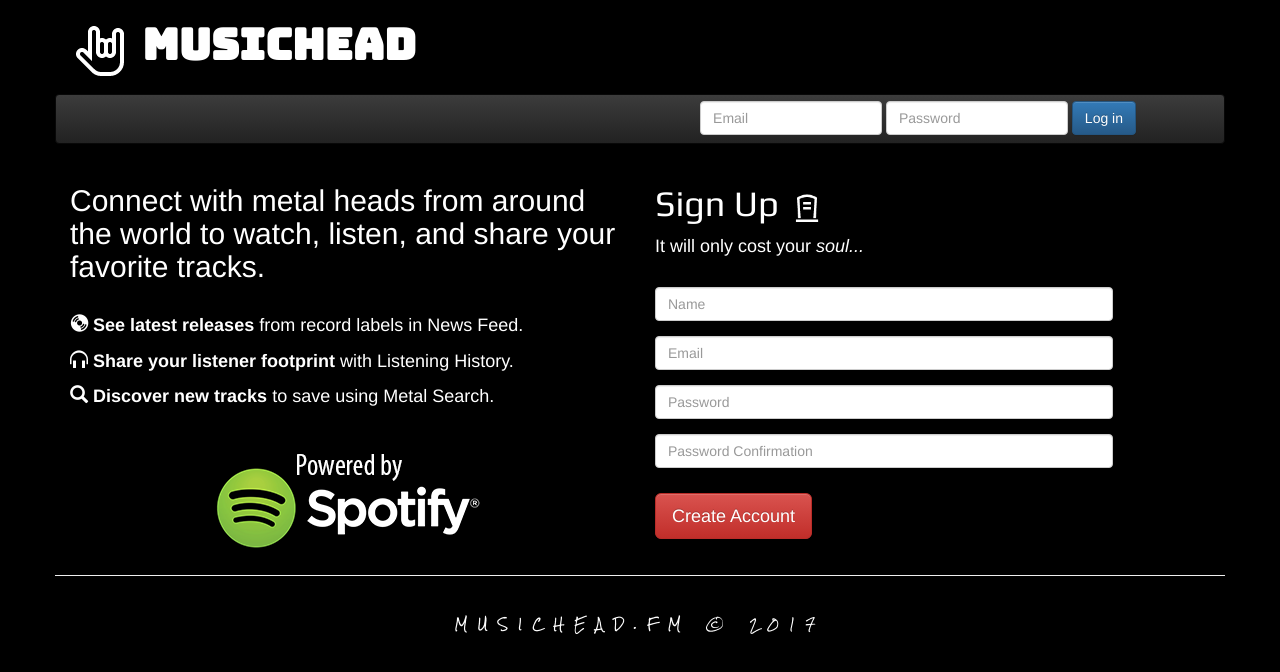
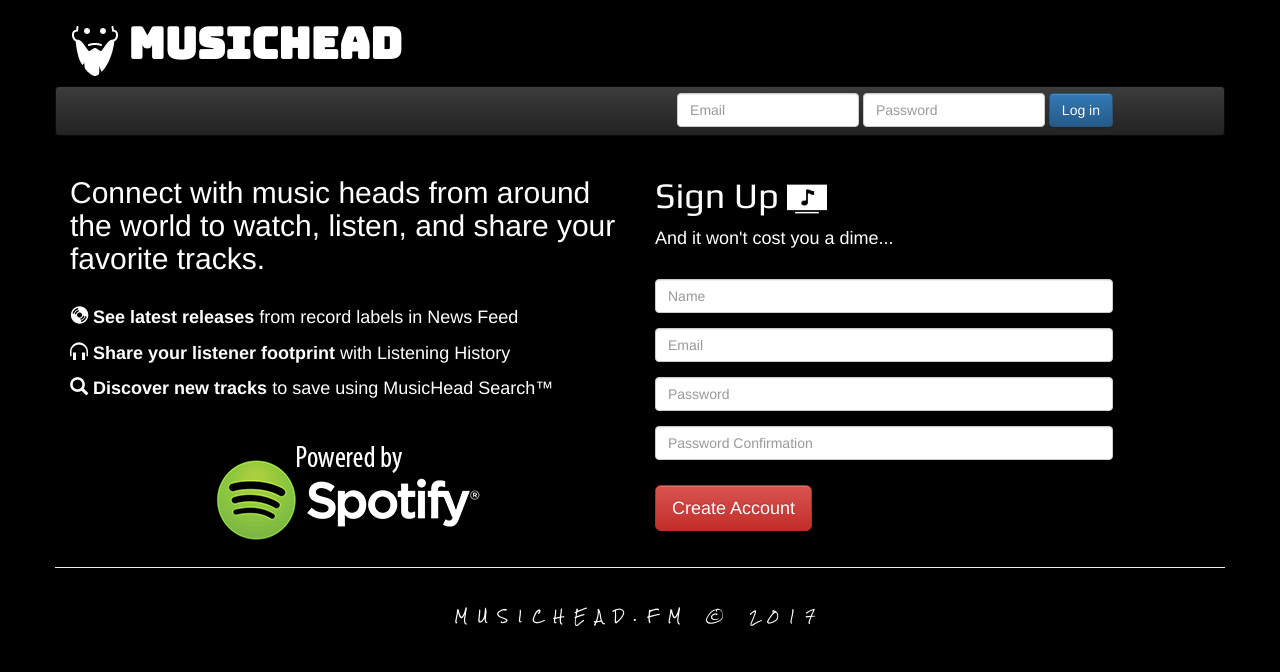
Before and after one commit to drumnation/musichead, a React (Create React App) app in the folder auto-metal-jsclient/: page / in a window 1280 px wide. Shown: the top 672 px of the page. Built offline with nearby package versions, Linux system fonts and the light colour scheme; a web font is replaced by a local one.

Commit message:
more fixes and minor improvements. need sleep...

```diff
--- a/auto-metal-jsclient/src/App.css
+++ b/auto-metal-jsclient/src/App.css
@@ -155,3 +155,7 @@
 .spotify-connect-button {
   margin-right: 25px;
 }
+
+.login-button {
+  margin-right: 23px;
+}
--- a/auto-metal-jsclient/src/components/header/topNavLoggedOut.jsx
+++ b/auto-metal-jsclient/src/components/header/topNavLoggedOut.jsx
@@ -43,7 +43,7 @@
                         <h2>
                             <strong>
                                 <Link className="brand" to="/">
-                                    <img alt="metal hand logo" src="/assets/metal-hand-icon-2-1.png" /> <span className="logo">MusicHead</span>
+                                    <img alt="metal hand logo" src="/assets/long-beard-2-1.png" /> <span className="logo">MusicHead</span>
                                 </Link>
                             </strong>
                         </h2>
@@ -63,7 +63,7 @@
                                     <FormControl value={this.state.password} type="password" placeholder="Password" onChange={(event) => this.setState({password: event.target.value})}/>
                                 </FormGroup>
                                     {' '}
-                                <Button bsStyle="primary" type="submit">Log in</Button>
+                                <Button className="login-button" bsStyle="primary" type="submit">Log in</Button>
                             </Form>
                         </Nav>
                     </Navbar>
--- a/auto-metal-jsclient/src/components/home/homeLoggedIn.jsx
+++ b/auto-metal-jsclient/src/components/home/homeLoggedIn.jsx
@@ -22,7 +22,8 @@
     render() {
         return(
             <Switch>
-                <Route exact path='/' component={HomeFeed}/>
+                {/*<Route exact path='/' component={HomeFeed}/>*/}
+                <Route exact path='/' component={SearchForTrack}/>
                 <Route path='/artist' component={SearchForArtist}/>
                 <Route path='/album' component={SearchForAlbum}/>
                 <Route path='/track' component={SearchForTrack}/>
--- a/auto-metal-jsclient/src/components/home/homeLoggedOut.jsx
+++ b/auto-metal-jsclient/src/components/home/homeLoggedOut.jsx
@@ -56,9 +56,9 @@
 
                             <div className="text-left">
                                 <h1>
-                                    Sign Up <img src="/assets/cemetary-3-1.png" style={tombstone} alt="tombstone"/>
+                                    Sign Up <img src="/assets/music-video-1-1.png" style={tombstone} alt="tombstone"/>
                                 </h1>
-                                <h4>It will only cost your <i>soul...</i></h4>
+                                <h4>And it won't cost you a dime...</h4>
                                 <br/>
                             </div>
 
@@ -124,12 +124,12 @@
                             </Form>
                         </Col>
                         <Col md={6} mdPull={6}>
-                            <h2 className="text-left">Connect with metal heads from around the world to watch, listen, and share your favorite tracks.</h2>
+                            <h2 className="text-left">Connect with music heads from around the world to watch, listen, and share your favorite tracks.</h2>
                             <br/>
                             <div className="text-left">
-                                <p style={features}><Glyphicon glyph="cd" /> <strong>See latest releases</strong> from record labels in News Feed.</p>
-                                <p style={features}><Glyphicon glyph="headphones" /> <strong>Share your listener footprint</strong> with Listening History.</p>
-                                <p style={features}><Glyphicon glyph="search" /> <strong>Discover new tracks</strong> to save using Metal Search.</p>
+                                <p style={features}><Glyphicon glyph="cd" /> <strong>See latest releases</strong> from record labels in News Feed</p>
+                                <p style={features}><Glyphicon glyph="headphones" /> <strong>Share your listener footprint</strong> with Listening History</p>
+                                <p style={features}><Glyphicon glyph="search" /> <strong>Discover new tracks</strong> to save using MusicHead Search&trade;</p>
                             </div>
                             <br/>
                             <img src="/assets/spotify-1-2.png" alt="powered by spotify"/>
```
Also changed, not shown: auto-metal-jsclient/public/assets/music-video-1-1.png (added).
